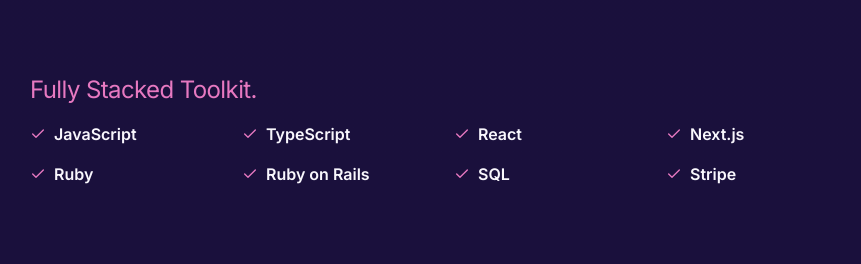
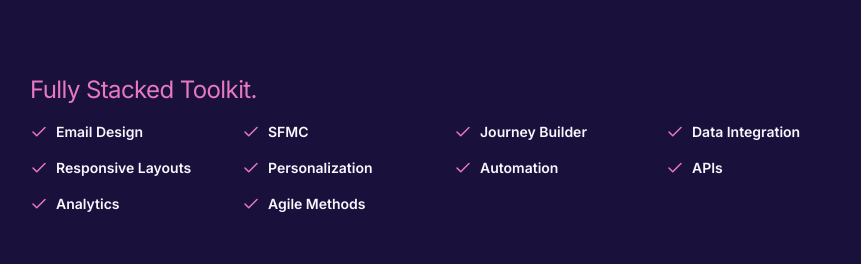
Before and after one commit to jmayheww/joshua-portfolio, a Next.js app: page / in a window 1280 px wide. Shown: the part 1707-1971 px from the top of the page, without its empty margins (194-1055 px from the left). Built offline with nearby package versions, Linux system fonts and the light colour scheme.

Commit message:
update style for checkmark in skills list adjust flex style and skills layout

```diff
--- a/app/components/SkillsList.js
+++ b/app/components/SkillsList.js
@@ -1,12 +1,12 @@
 import React from "react";
-import { techSkills } from "../data";
+import { salesForceDevSkills } from "../data";
 
 function CheckIcon() {
   return (
     <svg
       className="text-primary"
-      width="16"
-      height="16"
+      width="18" // Uniform size for all screens
+      height="18"
       viewBox="0 0 24 24"
       fill="none"
       xmlns="http://www.w3.org/2000/svg"
@@ -25,13 +25,21 @@ function CheckIcon() {
 export const SkillsList = () => {
   return (
     <div className="grid grid-cols-2 sm:grid-cols-3 md:grid-cols-4 xl:grid-cols-4 gap-4">
-      {techSkills.map((skill) => (
+      {salesForceDevSkills.map((skill) => (
         <div key={skill} className="flex items-center space-x-2">
           {/* Checkmark Icon */}
-          <CheckIcon />
+          <div className="flex-shrink-0">
+            {" "}
+            {/* Ensures icon doesn't flex */}
+            <CheckIcon />
+          </div>
 
           {/* Skill Name */}
-          <span className="text-md font-inter font-semibold">{skill}</span>
+          <span className="text-sm sm:text-md font-inter font-semibold ">
+            {" "}
+            {/* Responsive font size and truncation */}
+            {skill}
+          </span>
         </div>
       ))}
     </div>
```
